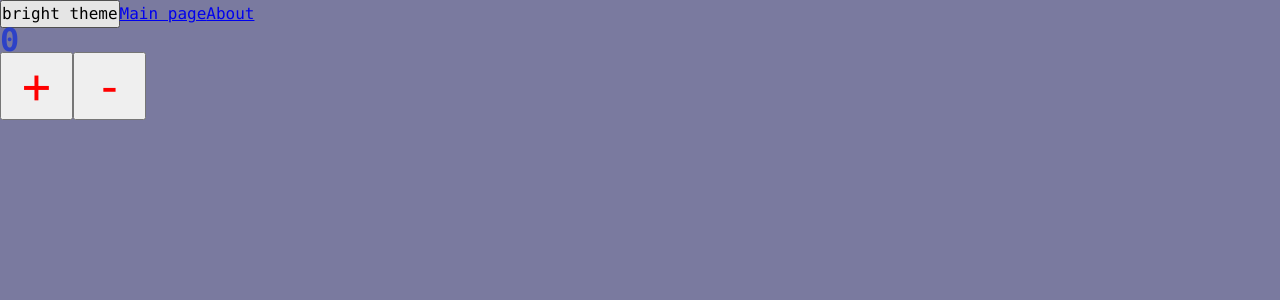
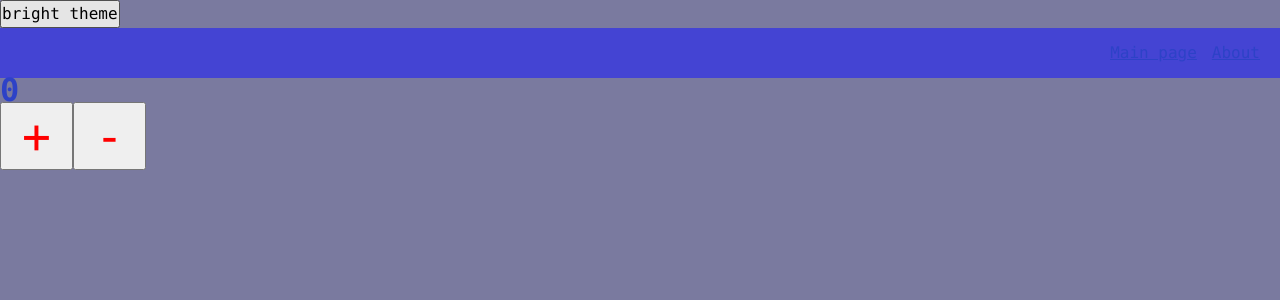
Before and after one commit to rize-the-flag/high, a React app: page / in a window 1280 px wide. Shown: the top 300 px of the page. Built offline with nearby package versions, Linux system fonts and the light colour scheme.

Commit message:
Added navbar widget/applink component

```diff
--- a/src/app/App.tsx
+++ b/src/app/App.tsx
@@ -1,12 +1,8 @@
-import React, {Suspense} from 'react';
 import './styles/index.scss'
-import {Link, Route, Routes} from "react-router-dom";
 import {useTheme} from "app/providers/ThemeProvider";
 import {classNames} from "shared/lib/classNames/classNames";
-import {AboutPage} from "pages/AboutPage";
-import {MainPage} from "pages/MainPage";
 import {AppRouter} from "app/providers/router";
-
+import {Navbar} from "widgets/Navbar/ui/Navbar";
 
 
 export const App = () => {
@@ -17,8 +13,7 @@
       <button onClick={toggleTheme}>
         {theme === "dark" ? 'dark theme' : 'bright theme'}
       </button>
-      <Link to={'/'}>Main page</Link>
-      <Link to={'/about'}>About</Link>
+      <Navbar />
       <AppRouter />
     </div>
   );
--- a/src/app/styles/themes/dark.scss
+++ b/src/app/styles/themes/dark.scss
@@ -1,5 +1,10 @@
 .app.dark {
   --bg-color: #4444d3;
+  --bg-inverted-color: #7a7a9f;
+
   --primary-color: #44e044;
   --secondary-color: #187c18;
+
+  --primary-inverted-color: #2d42c7;
+  --secondary-inverted-color: #3d61d2;
 }
--- a/src/app/styles/themes/normal.scss
+++ b/src/app/styles/themes/normal.scss
@@ -1,5 +1,9 @@
 .app.light {
   --bg-color: #7a7a9f;
+  --bg-inverted-color: #4444d3;
   --primary-color: #2d42c7;
   --secondary-color: #3d61d2;
+
+  --primary-inverted-color: #44e044;
+  --secondary-inverted-color: #187c18;
 }
--- a/src/app/styles/variables/global.scss
+++ b/src/app/styles/variables/global.scss
@@ -8,4 +8,7 @@
   --font-size-l: 24px;
   --font-line-l: 32px;
   --font-l: var(--font-size-l) / var(--font-line-l)  var(--font-family-main);
+
+  //Sizes
+  --navbar-height: 50px;
 }
--- a/src/shared/lib/classNames/classNames.ts
+++ b/src/shared/lib/classNames/classNames.ts
@@ -1,10 +1,10 @@
 type Mods = Record<string, boolean | string>;
 
-export function classNames(cls: string, mods: Mods, additional: string[]) {
+export function classNames(cls: string, mods: Mods = {}, additional: string[] = []) {
   return [
     cls,
-    ...additional,
-    Object.entries(mods)
+    ...additional.filter(Boolean),
+    ...Object.entries(mods)
       .filter(([_, value]) => Boolean(value))
       .map(([cls]) => cls)
   ].join(' ')
--- /dev/null
+++ b/src/shared/ui/app-link/AppLink.module.scss
@@ -0,0 +1,12 @@
+
+.AppLink {
+  color: var(--primary-color);
+}
+
+.primary {
+  color: var(--primary-color);
+}
+
+.secondary {
+  color: var(--primary-inverted-color);
+}
--- /dev/null
+++ b/src/shared/ui/app-link/AppLink.tsx
@@ -0,0 +1,36 @@
+import {classNames} from "shared/lib/classNames/classNames";
+import cls from './AppLink.module.scss';
+import React, {FC} from "react";
+import {Link, LinkProps} from "react-router-dom";
+
+export enum AppLinkTheme {
+  PRIMARY = 'primary',
+  SECONDARY = 'secondary'
+}
+
+interface AppLinkProps extends LinkProps {
+  className?: string;
+  children: React.ReactNode;
+  theme?: AppLinkTheme;
+}
+
+const AppLink: FC<AppLinkProps> = (props) => {
+  const {
+    className,
+    children,
+    to,
+    theme = AppLinkTheme.PRIMARY,
+    ...rest} = props;
+
+  return (
+    <Link
+      to={to}
+      className={classNames(cls.AppLink, {},[className || '', cls[theme]])}
+      {...rest}
+    >
+      {children}
+    </Link>
+  );
+};
+
+export default AppLink;
--- /dev/null
+++ b/src/widgets/Navbar/ui/Navbar.module.scss
@@ -0,0 +1,16 @@
+.Navbar {
+  display: flex;
+  align-items: center;
+  padding: 20px;
+  width: 100%;
+  height: var(--navbar-height);
+  background: var(--bg-inverted-color);
+}
+
+.links {
+  margin-left: auto;
+}
+
+.mainLink {
+  margin-right: 15px;
+}
--- /dev/null
+++ b/src/widgets/Navbar/ui/Navbar.tsx
@@ -0,0 +1,21 @@
+import React from 'react';
+import {classNames} from "shared/lib/classNames/classNames";
+import cls from './Navbar.module.scss'
+import AppLink from "shared/ui/app-link/AppLink";
+
+
+
+interface NavbarProps {
+  className?: string;
+}
+
+export const Navbar = ({className}: NavbarProps) => {
+  return (
+    <div className={classNames(cls.Navbar, {},[className || ''])}>
+      <div className={cls.links}>
+        <AppLink to={'/'} className={cls.mainLink}>Main page</AppLink>
+        <AppLink to={'/about'}>About</AppLink>
+      </div>
+    </div>
+  );
+};
```
Also changed, not shown: src/widgets/Navbar/index.ts (added).
